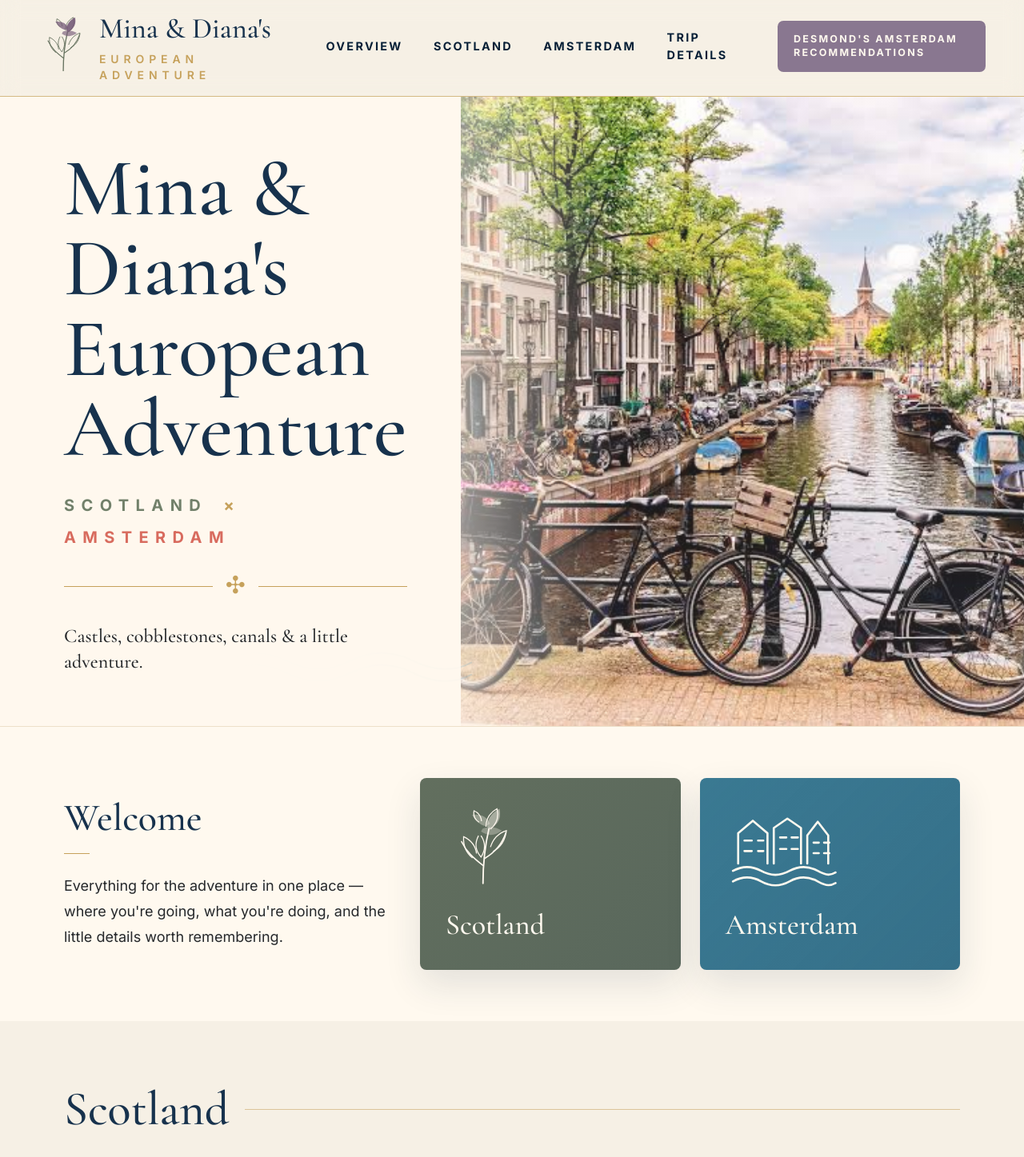
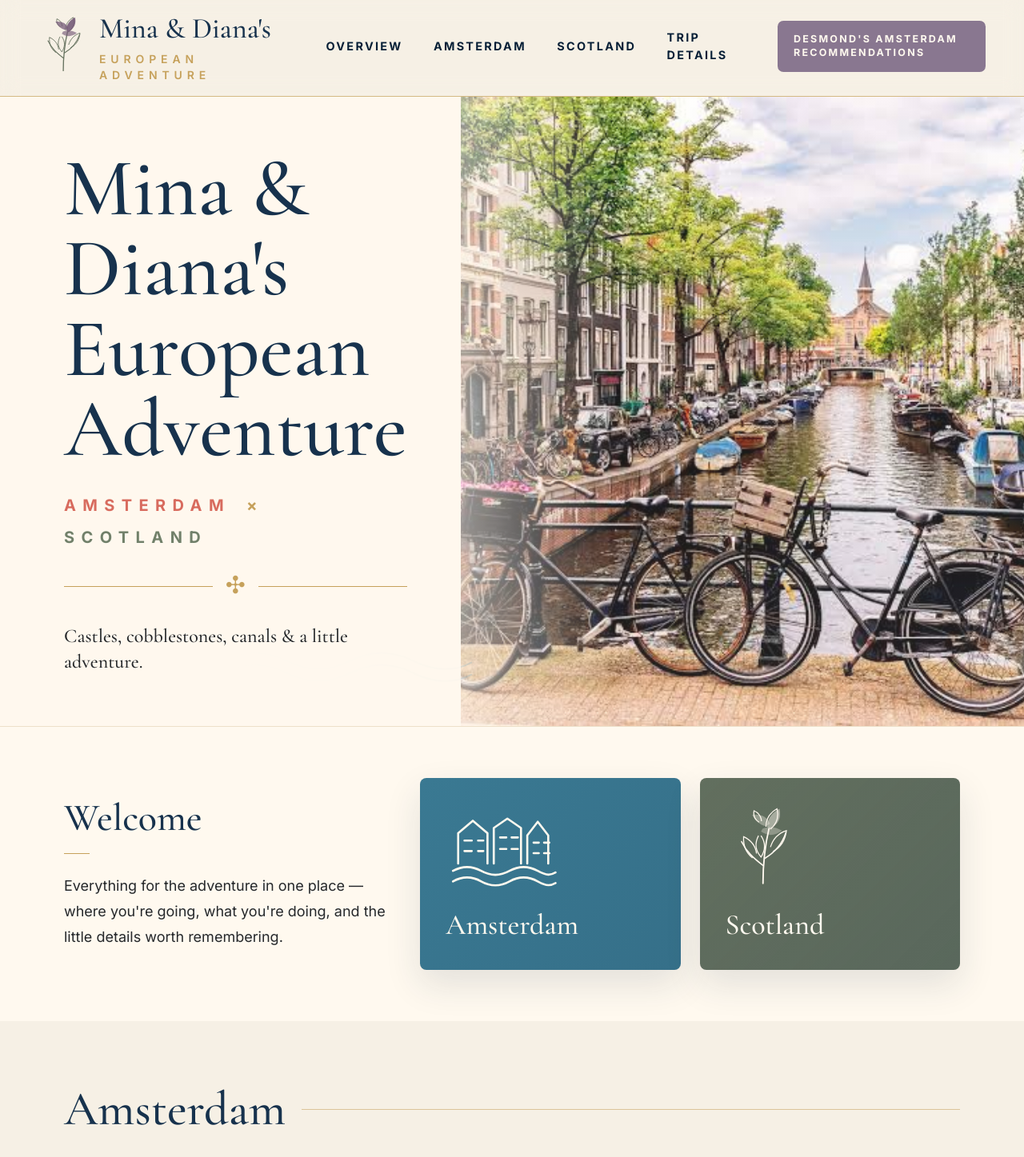
Before and after one commit to DezCam/mina-diana-trip, a React (Vite) app: page / in a window 1280 px wide. Shown: the top 1447 px of the page at 80% size. Built offline with nearby package versions, Linux system fonts and the light colour scheme.

Commit message:
Reorder trip destinations

```diff
--- a/index.html
+++ b/index.html
@@ -10,7 +10,7 @@
     <meta property="og:title" content="Mina & Diana's European Adventure" />
     <meta
       property="og:description"
-      content="Scotland × Amsterdam."
+      content="Amsterdam × Scotland."
     />
     <meta property="og:type" content="website" />
     <meta property="og:image" content="/images/amsterdam/amsterdam-canal.jpg" />
--- a/src/App.tsx
+++ b/src/App.tsx
@@ -22,9 +22,8 @@ function TripGuide() {
       <main>
         <Hero />
         <Overview />
+        <DestinationSection id="amsterdam" title="Amsterdam" tone="amsterdam" showImage />
         <DestinationSection id="scotland" title="Scotland" tone="scotland" />
-        <DestinationSection id="amsterdam" title="Amsterdam" tone="amsterdam" showImage />
-        <RecommendationsEntry />
         <TripDetails />
       </main>
       <footer className="border-t border-brass/35 px-6 py-8 text-center font-serif text-lg">
@@ -50,8 +49,8 @@ function SiteHeader() {
 
         <nav aria-label="Main navigation" className="grid grid-cols-4 items-center gap-2 pb-1 lg:flex lg:gap-8">
           <a className="nav-link" href="#overview">Overview</a>
+          <a className="nav-link" href="#amsterdam">Amsterdam</a>
           <a className="nav-link" href="#scotland">Scotland</a>
-          <a className="nav-link" href="#amsterdam">Amsterdam</a>
           <a className="nav-link" href="#trip-details">Trip Details</a>
           <a className="recommendations-link col-span-4 justify-center lg:col-span-1 lg:justify-start" href={recommendationsPath}>
             Desmond's Amsterdam Recommendations
@@ -77,9 +76,9 @@ function Hero() {
               <span className="block">European Adventure</span>
             </h1>
             <p className="mt-8 flex flex-wrap items-center gap-x-5 gap-y-3 text-base font-bold uppercase tracking-[0.42em] sm:text-xl">
+              <span className="text-tulip">Amsterdam</span>
+              <span className="text-brass">×</span>
               <span className="text-moss">Scotland</span>
-              <span className="text-brass">×</span>
-              <span className="text-tulip">Amsterdam</span>
             </p>
             <DecorativeRule />
             <p className="mt-8 font-serif text-xl italic leading-8 text-ink sm:text-2xl">
@@ -112,8 +111,8 @@ function Overview() {
           </p>
         </div>
         <div className="grid gap-6 md:grid-cols-2">
+          <DestinationPanel title="Amsterdam" tone="amsterdam" />
           <DestinationPanel title="Scotland" tone="scotland" />
-          <DestinationPanel title="Amsterdam" tone="amsterdam" />
         </div>
       </div>
     </section>
```
